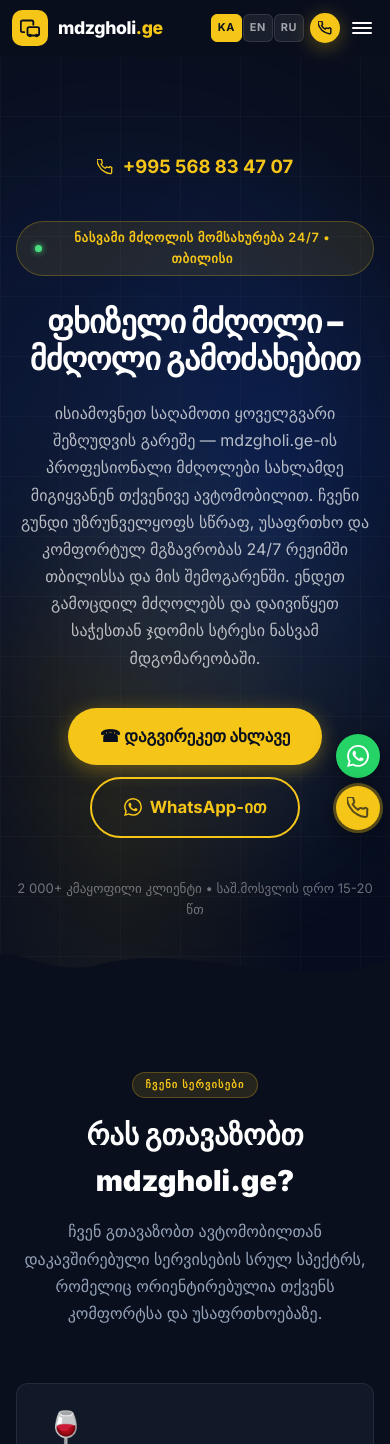
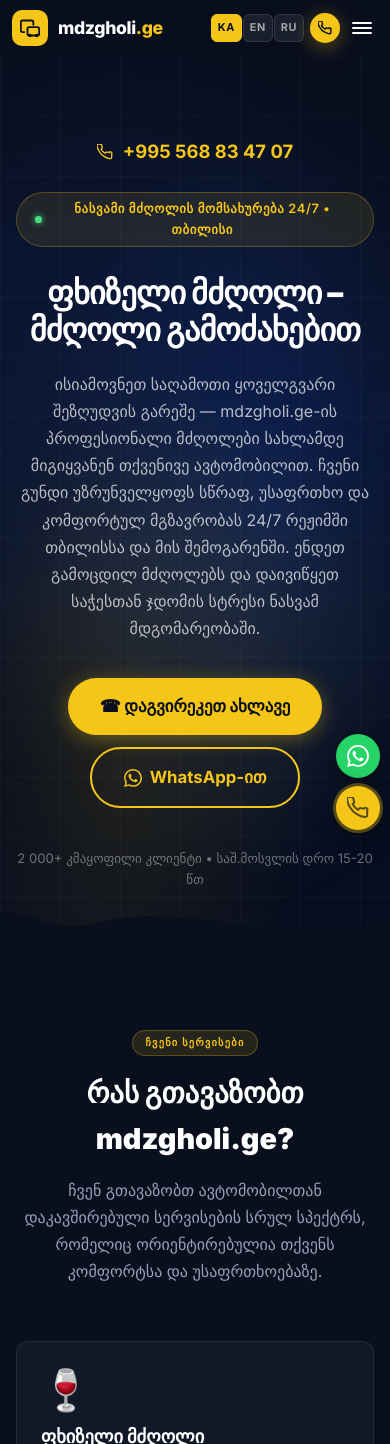
Before and after one commit to Belkania/mdzgholi.ge, a Next.js app: page /blog in a window 390 px wide. Shown: the top 1444 px of the page. Built offline with nearby package versions, Linux system fonts and the light colour scheme.

Commit message:
UI: Reduce hero spacer min-heights on mobile to prevent excess empty space

```diff
--- a/app/[lang]/page.tsx
+++ b/app/[lang]/page.tsx
@@ -48,7 +48,7 @@
                 </div>
 
                 {/* Flex Spacer 1: Accounts for the 56px fixed header so the visual space stays equal to Spacer 2 */}
-                <div style={{ flex: 1, minHeight: "calc(56px + 40px)" }} />
+                <div style={{ flex: 1, minHeight: "calc(56px + clamp(15px, 3vh, 40px))" }} />
 
                 {/* Phone number — positioned exactly halfway between header and badge */}
                 <div style={{ position: "relative", zIndex: 1, display: "flex", alignItems: "center", justifyContent: "center", gap: 10 }}>
@@ -61,7 +61,7 @@
                 </div>
 
                 {/* Flex Spacer 2: Has the identical flex ratio, pushing phone number halfway */}
-                <div style={{ flex: 1, minHeight: "40px" }} />
+                <div style={{ flex: 1, minHeight: "clamp(15px, 3vh, 40px)" }} />
 
                 {/* Main Content Box */}
                 <div style={{ width: "100%", maxWidth: 800, margin: "0 auto", textAlign: "center", position: "relative", zIndex: 1 }}>
@@ -118,7 +118,7 @@
 
 
                 {/* Bottom spacer to vertically balance the hero section correctly */}
-                <div style={{ flex: 1.5, minHeight: "80px" }} />
+                <div style={{ flex: 1.5, minHeight: "clamp(20px, 8vh, 80px)" }} />
 
                 {/* Wave */}
                 <div style={{ position: "absolute", bottom: 0, left: 0, right: 0 }}>
```
